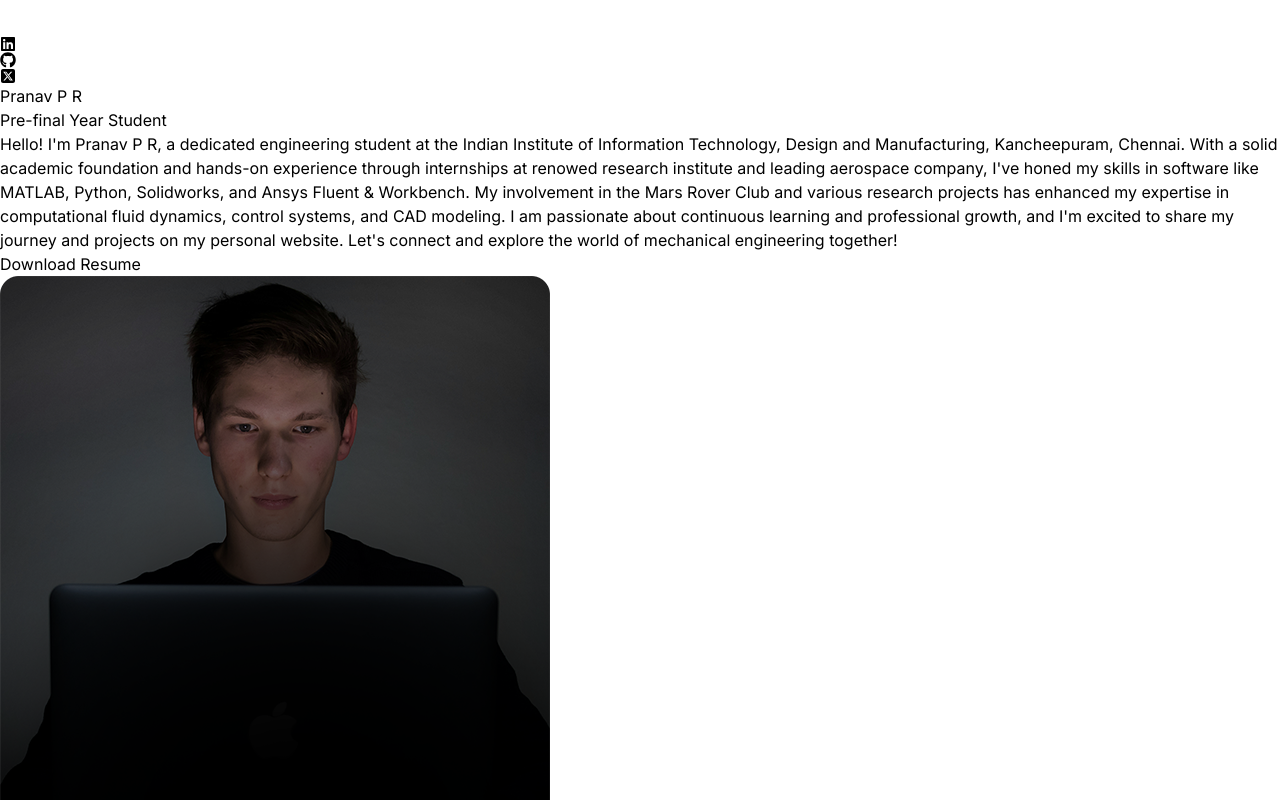
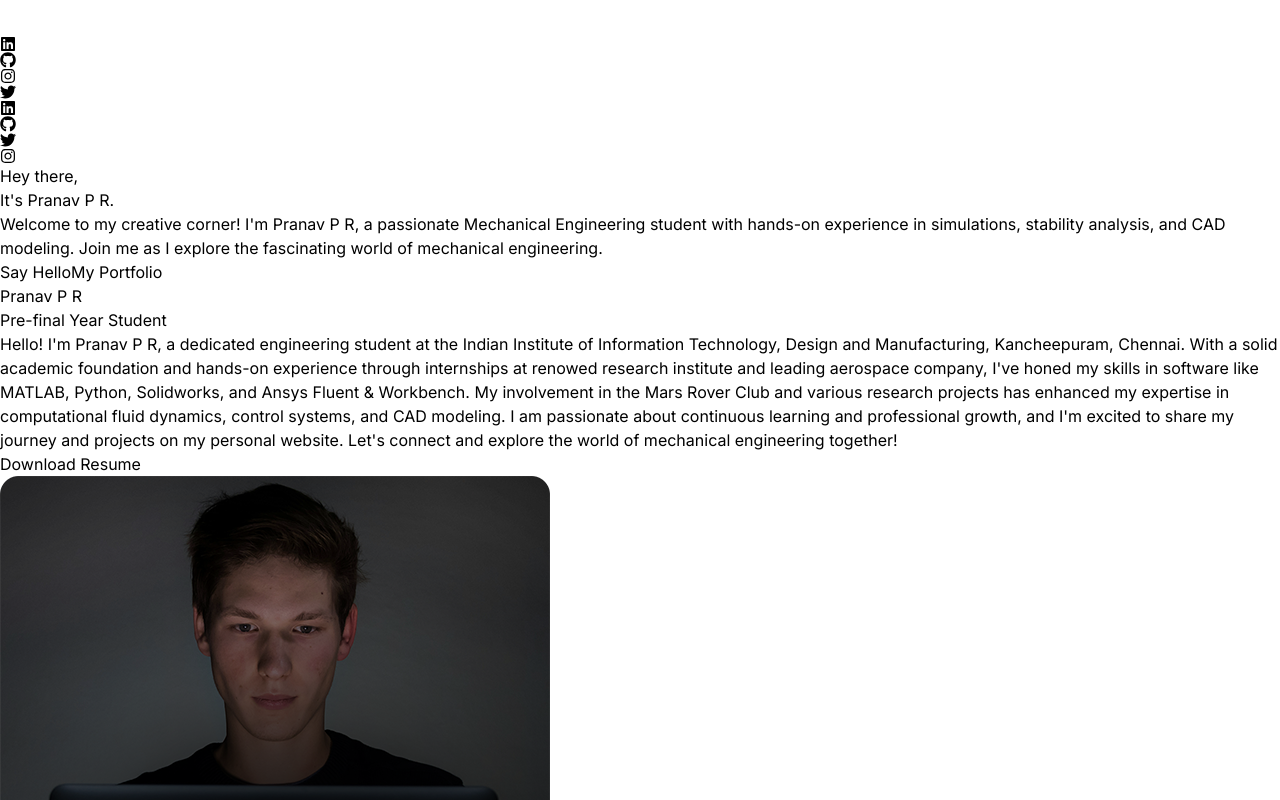
Before and after one commit to PRP2003/personal-website, a React (Vite) app: page / in a window 1280 px wide. Shown: the top 800 px of the page. Built offline with nearby package versions, Linux system fonts and the light colour scheme.

Commit message:
updated-navbar

```diff
--- a/src/components/Navbar.jsx
+++ b/src/components/Navbar.jsx
@@ -1,27 +1,76 @@
-// import React from 'react'
-import { FaLinkedin } from "react-icons/fa";
-import { FaGithub } from "react-icons/fa";
-import { FaSquareXTwitter } from "react-icons/fa6";
-import { FaInstagram } from "react-icons/fa";
-import logo from "../assets/kevinRushLogo.png"
+// // import React from 'react'
+// import { FaLinkedin } from "react-icons/fa";
+// import { FaGithub } from "react-icons/fa";
+// import { FaSquareXTwitter } from "react-icons/fa6";
+// import { FaInstagram } from "react-icons/fa";
+// import logo from "../assets/kevinRushLogo.png"
 
+
+// const Navbar = () => {
+//     return (
+
+//       <nav className="mb-20 flex items-center justify-between py-6">
+//         <div className="flex flex-shrink-0 items-center">
+//           <img className = "mx-2 w-10" src={logo} alt="logo" />
+//         </div>
+//         <div className="m-8 flex items-center justify-center gap-4 text-2xl">
+//           {/* <FaLinkedin /> */}
+//           <a href="https://www.linkedin.com/in/pranavpr03/" target="_blank" rel="noopener noreferrer"><FaLinkedin /></a>
+//           <a href="https://github.com/PRP2003" target="_blank" rel="noopener noreferrer"><FaGithub /></a>
+//           {/* <a href="https://www.linkedin.com/in/pranavpr03/" target="_blank" rel="noopener noreferrer"><FaInstagram /></a> */}
+//           <a href="https://x.com/PranavR32984964" target="_blank" rel="noopener noreferrer"><FaSquareXTwitter /></a>
+//         </div>
+//       </nav>
+//     );
+//   };
+
+// export default Navbar;
+import React from 'react';
+import { FaLinkedin, FaGithub, FaTwitter, FaInstagram } from "react-icons/fa";
+import logo from "../assets/kevinRushLogo.png";
 
 const Navbar = () => {
     return (
-
         <nav className="mb-20 flex items-center justify-between py-6">
             <div className="flex flex-shrink-0 items-center">
-          <img className = "mx-2 w-10" src={logo} alt="logo" />
+                <img className="mx-2 w-10" src={logo} alt="logo" />
             </div>
             <div className="m-8 flex items-center justify-center gap-4 text-2xl">
-          {/* <FaLinkedin /> */}
                 <a href="https://www.linkedin.com/in/pranavpr03/" target="_blank" rel="noopener noreferrer"><FaLinkedin /></a>
                 <a href="https://github.com/PRP2003" target="_blank" rel="noopener noreferrer"><FaGithub /></a>
-          {/* <a href="https://www.linkedin.com/in/pranavpr03/" target="_blank" rel="noopener noreferrer"><FaInstagram /></a> */}
-          <a href="https://x.com/PranavR32984964" target="_blank" rel="noopener noreferrer"><FaSquareXTwitter /></a>
+                <a href="https://www.instagram.com/yourinstagram/" target="_blank" rel="noopener noreferrer"><FaInstagram /></a>
+                <a href="https://x.com/PranavR32984964" target="_blank" rel="noopener noreferrer"><FaTwitter /></a>
             </div>
         </nav>
     );
 };
 
-export default Navbar;
+const Introduction = () => {
+    return (
+        <div className="text-center">
+            <div className="flex justify-center space-x-4">
+                <a href="https://www.linkedin.com/in/pranavpr03/" target="_blank" rel="noopener noreferrer"><FaLinkedin /></a>
+                <a href="https://github.com/PRP2003" target="_blank" rel="noopener noreferrer"><FaGithub /></a>
+                <a href="https://x.com/PranavR32984964" target="_blank" rel="noopener noreferrer"><FaTwitter /></a>
+                <a href="https://www.instagram.com/yourinstagram/" target="_blank" rel="noopener noreferrer"><FaInstagram /></a>
+            </div>
+            <h1 className="text-4xl font-bold mt-4">Hey there,<br />It's Pranav P R.</h1>
+            <p className="mt-4 text-xl max-w-2xl mx-auto">Welcome to my creative corner! I'm Pranav P R, a passionate Mechanical Engineering student with hands-on experience in simulations, stability analysis, and CAD modeling. Join me as I explore the fascinating world of mechanical engineering.</p>
+            <div className="mt-8 flex justify-center space-x-4">
+                <button className="bg-gradient-to-r from-purple-400 to-purple-600 text-white px-6 py-3 rounded-full">Say Hello</button>
+                <button className="border border-gray-300 px-6 py-3 rounded-full">My Portfolio</button>
+            </div>
+        </div>
+    );
+};
+
+const App = () => {
+    return (
+        <div>
+            <Navbar />
+            <Introduction />
+        </div>
+    );
+};
+
+export default App;
```
Lines whose indentation alone changed are shown as unchanged.
